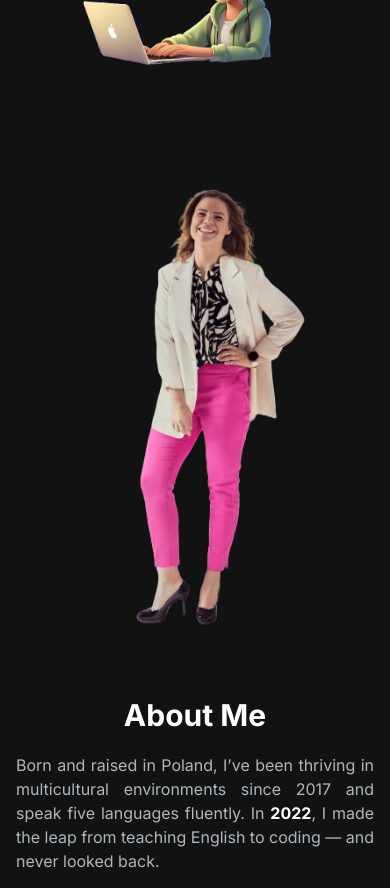
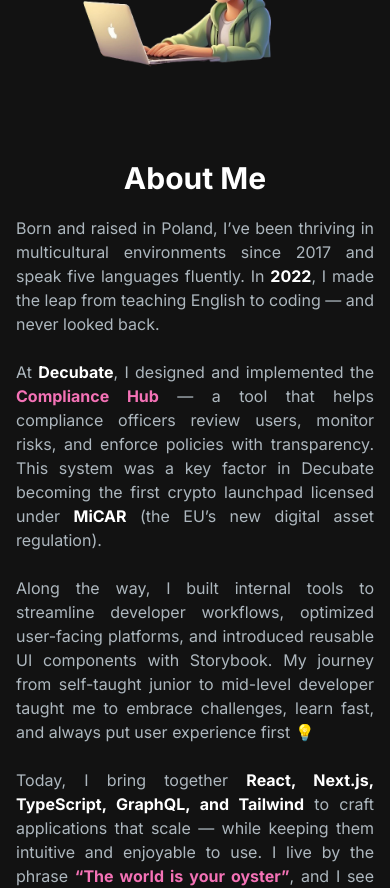
Before and after one commit to gosiast/NextJs-portfolio, a Next.js app: page / in a window 390 px wide. Shown: the part 760-1648 px from the top of the page. Built offline with nearby package versions, Linux system fonts and the light colour scheme; no server answers.

Commit message:
fixed order of about me and image

```diff
--- a/app/components/AboutMe/index.tsx
+++ b/app/components/AboutMe/index.tsx
@@ -176,14 +176,16 @@ const AboutSection = () => {
 
   return (
     <section className="text-white mt-2 mb-5" id="about">
-      <div className="display-block md:grid md:grid-cols-2 gap-8 items-center xl:gap-4 sm:py-16 xl:px-4 w-full">
+      <div className="flex flex-col md:grid md:grid-cols-2 gap-8 items-center xl:gap-4 sm:py-16 xl:px-4 w-full">
+        {" "}
         <Image
           src="/images/aboutme_photo.png"
-          alt="image of an oyster with the world instead of the pearl"
+          alt="professional image of me"
           width={400}
           height={400}
+          className="order-2 md:order-1"
         />
-        <div className="mt-4 md:mt-0 text-left flex flex-col h-full">
+        <div className="order-1 md:order-2 mt-4 md:mt-0 text-left flex flex-col h-full">
           <h2 className="text-center text-white font-bold mb-5 mt-3 text-3xl sm:text:5xl lg:text-3xl">
             About Me
           </h2>
```
